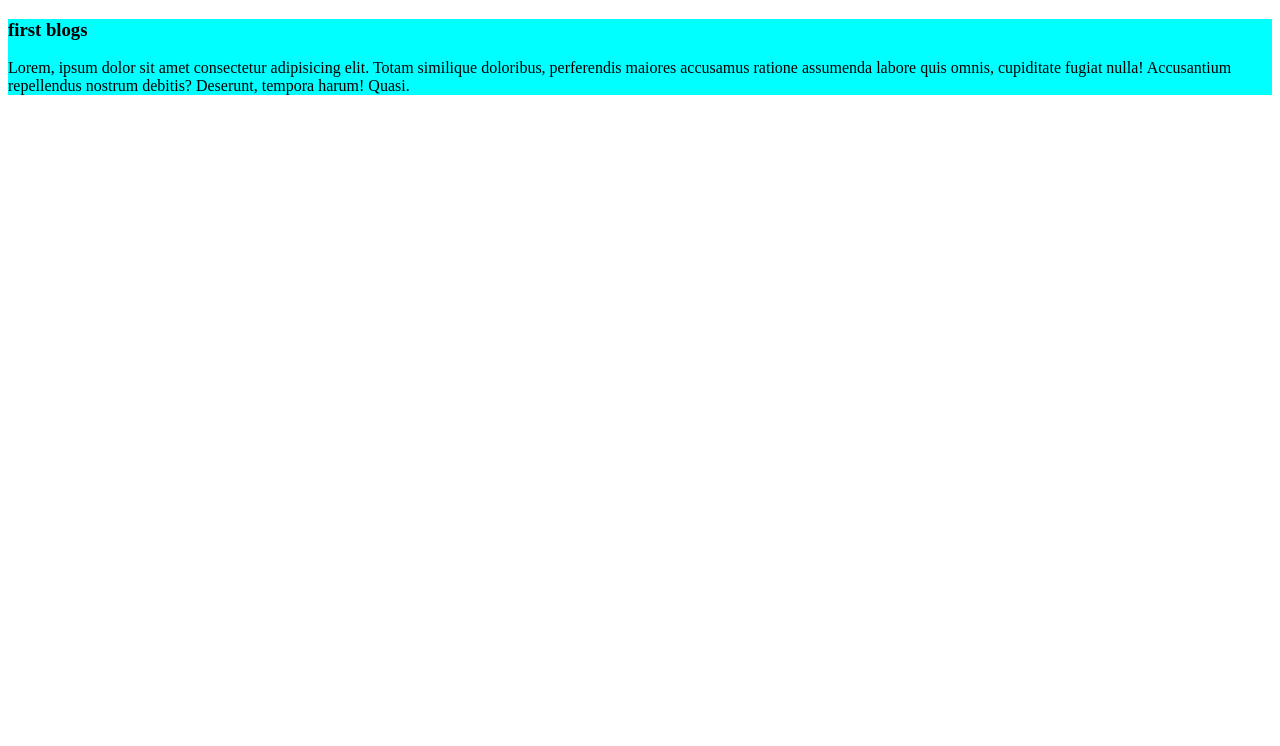
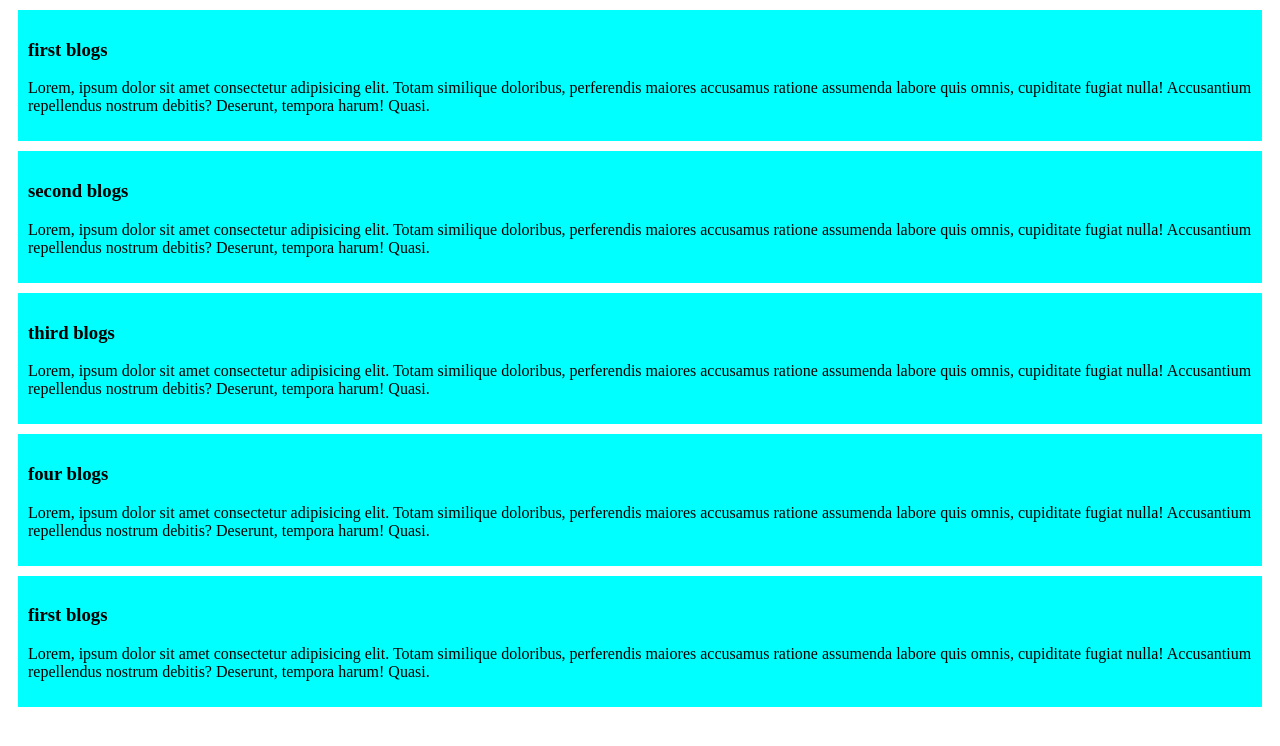
Before and after one commit to Sutradhar2071/my-simple-website, a plain HTML site: page index.html in a window 1280 px wide. Drawn offline with Linux system fonts and the light colour scheme.

Commit message:
third commit

```diff
--- a/index.html
+++ b/index.html
@@ -11,6 +11,19 @@
         <h3>first blogs</h3>
         <p>Lorem, ipsum dolor sit amet consectetur adipisicing elit. Totam similique doloribus, perferendis maiores accusamus ratione assumenda labore quis omnis, cupiditate fugiat nulla! Accusantium repellendus nostrum debitis? Deserunt, tempora harum! Quasi.</p>
     </div>
+    <div>
+        <h3>second blogs</h3>
+        <p>Lorem, ipsum dolor sit amet consectetur adipisicing elit. Totam similique doloribus, perferendis maiores accusamus ratione assumenda labore quis omnis, cupiditate fugiat nulla! Accusantium repellendus nostrum debitis? Deserunt, tempora harum! Quasi.</p>
+    </div>    <div>
+        <h3>third blogs</h3>
+        <p>Lorem, ipsum dolor sit amet consectetur adipisicing elit. Totam similique doloribus, perferendis maiores accusamus ratione assumenda labore quis omnis, cupiditate fugiat nulla! Accusantium repellendus nostrum debitis? Deserunt, tempora harum! Quasi.</p>
+    </div>    <div>
+        <h3>four blogs</h3>
+        <p>Lorem, ipsum dolor sit amet consectetur adipisicing elit. Totam similique doloribus, perferendis maiores accusamus ratione assumenda labore quis omnis, cupiditate fugiat nulla! Accusantium repellendus nostrum debitis? Deserunt, tempora harum! Quasi.</p>
+    </div>    <div>
+        <h3>first blogs</h3>
+        <p>Lorem, ipsum dolor sit amet consectetur adipisicing elit. Totam similique doloribus, perferendis maiores accusamus ratione assumenda labore quis omnis, cupiditate fugiat nulla! Accusantium repellendus nostrum debitis? Deserunt, tempora harum! Quasi.</p>
+    </div>
 
 </body>
 </html>
--- a/style.css
+++ b/style.css
@@ -1,3 +1,5 @@
 div{
     background-color: aqua;
+    padding: 10px;
+    margin: 10px;
 }
```
